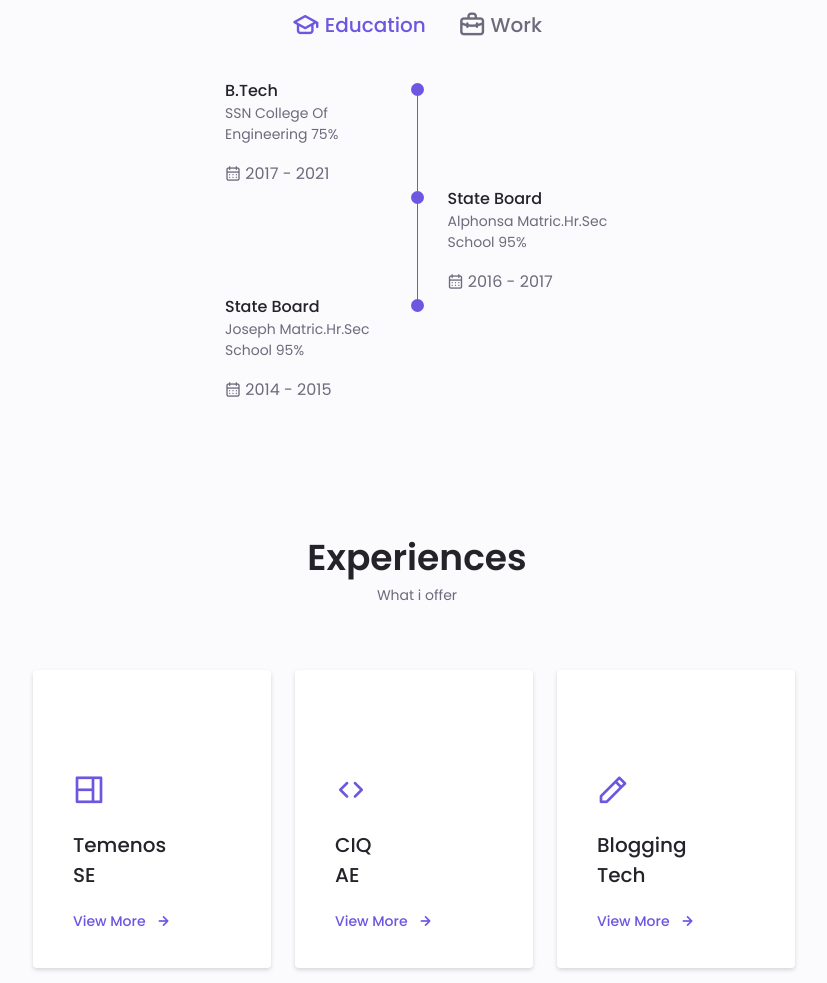
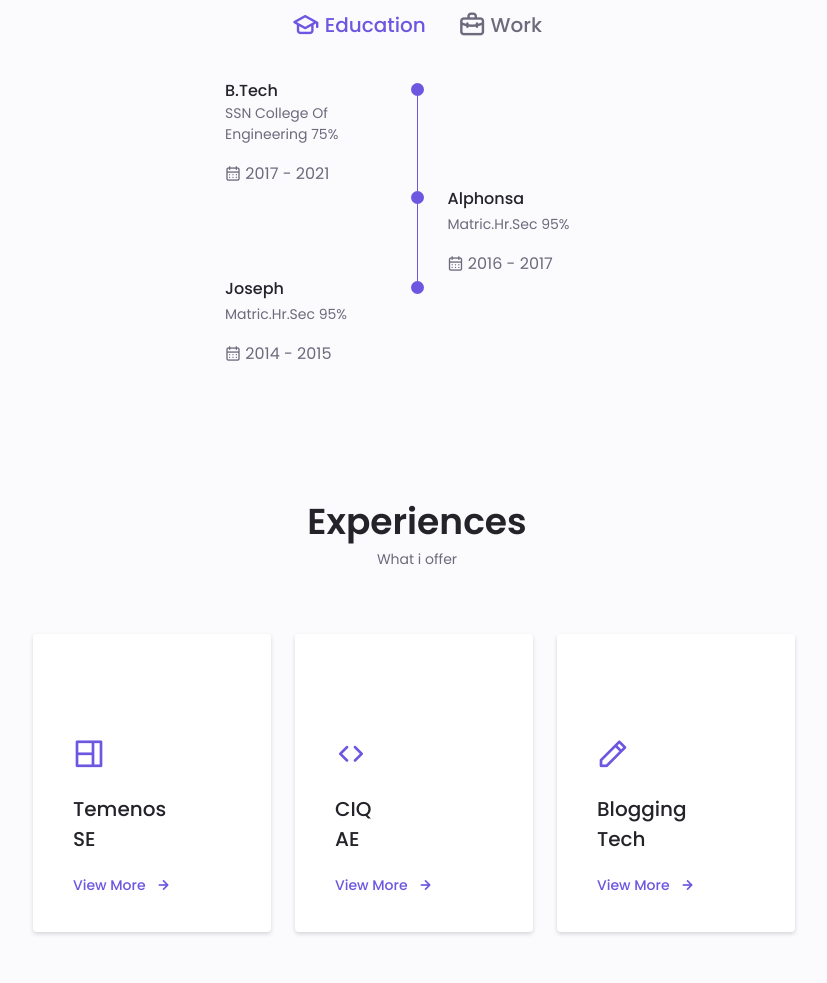
Before and after one commit to dixon66/portfolio, a plain HTML site: page index.html in a window 1280 px wide. Shown: the part 2302-3285 px from the top of the page, without its empty margins (223-1050 px from the left). Drawn offline with nearby package versions, Linux system fonts and the light colour scheme.

Commit message:
Mail template removed, new added

```diff
--- a/index.html
+++ b/index.html
@@ -377,8 +377,8 @@ I keep myself updated with tech in my domain. I am a constant learner and I beli
                             </div>
 
                             <div>
-                                <h3 class="qualification__title">State Board</h3>
-                                <span class="qualification__subtitle">Alphonsa Matric.Hr.Sec School 95%</span>
+                                <h3 class="qualification__title">Alphonsa</h3>
+                                <span class="qualification__subtitle">Matric.Hr.Sec 95%</span>
                                 <div class="qualification__calender">
                                     <i class="uil uil-calendar-alt"></i>
                                     2016 - 2017
@@ -390,8 +390,8 @@ I keep myself updated with tech in my domain. I am a constant learner and I beli
                         <!--==================== QUALIFICATION 3 ====================-->
                         <div class="qualification__data">
                             <div>
-                                <h3 class="qualification__title">State Board</h3>
-                                <span class="qualification__subtitle">Joseph Matric.Hr.Sec School 95%</span>
+                                <h3 class="qualification__title">Joseph</h3>
+                                <span class="qualification__subtitle">Matric.Hr.Sec 95%</span>
                                 <div class="qualification__calender">
                                     <i class="uil uil-calendar-alt"></i>
                                     2014 - 2015
@@ -655,7 +655,8 @@ I keep myself updated with tech in my domain. I am a constant learner and I beli
                 <i class="uil uil-envelope contact__icon"></i>
                 <div>
                     <h3 class="contact__title">Email</h3>
-                    <span class="contact__subtitle"><a href="mailto:ndixon055@gmail.com?subject=Exciting%20Opportunity%20at%20[Company]&body=Dear%20[Candidate's%20Name],%0D%0A%0D%0AI'm%20[Your%20Name],%20[Your%20Position]%20at%20[Company].%20I%20hope%20this%20message%20finds%20you%20well.%20I%20am%20writing%20to%20inform%20you%20about%20an%20incredible%20opportunity%20at%20[Company].%20We're%20thrilled%20about%20our%20upcoming%20[Technology/Project],%20and%20we%20believe%20your%20skills%20and%20expertise%20could%20be%20instrumental%20in%20its%20success.%0D%0A%0D%0AI%20would%20be%20delighted%20to%20discuss%20this%20further%20with%20you%20at%20your%20earliest%20convenience.%20Looking%20forward%20to%20potentially%20welcoming%20you%20to%20our%20team.%0D%0A%0D%0AWarm%20regards,%0D%0A%0D%0A[Your%20Full%20Name]%0D%0A[Your%20Position]%0D%0A[Company%20Name]">ndixon055@gmail.com</a>
+                    <span class="contact__subtitle"><a href="mailto:ndixon055@gmail.com?body=Hello%20there%2C%0A%0AI%20hope%20this%20message%20finds%20you%20well.%20Let's%20catch%20up%20soon!">ndixon055@gmail.com</a>
+
                     </span>
                 </div>
             </div>
@@ -753,7 +754,7 @@ I keep myself updated with tech in my domain. I am a constant learner and I beli
                         class="footer__social">
                         <i class="uil uil-linkedin-alt"></i>
                     </a>
-                    <a href="mailto:ndixon055@gmail.com?subject=Exciting%20Opportunity%20at%20[Company]&body=Dear%20[Candidate's%20Name],%0D%0A%0D%0AI'm%20[Your%20Name],%20[Your%20Position]%20at%20[Company].%20I%20hope%20this%20message%20finds%20you%20well.%20I%20am%20writing%20to%20inform%20you%20about%20an%20incredible%20opportunity%20at%20[Company].%20We're%20thrilled%20about%20our%20upcoming%20[Technology/Project],%20and%20we%20believe%20your%20skills%20and%20expertise%20could%20be%20instrumental%20in%20its%20success.%0D%0A%0D%0AI%20would%20be%20delighted%20to%20discuss%20this%20further%20with%20you%20at%20your%20earliest%20convenience.%20Looking%20forward%20to%20potentially%20welcoming%20you%20to%20our%20team.%0D%0A%0D%0AWarm%20regards,%0D%0A%0D%0A[Your%20Full%20Name]%0D%0A[Your%20Position]%0D%0A[Company%20Name]" aria-label="footer__social" target="_blank"
+                    <a href="mailto:ndixon055@gmail.com?body=Hello%20there%2C%0A%0AI%20hope%20this%20message%20finds%20you%20well.%20Let's%20catch%20up%20soon!" aria-label="footer__social" target="_blank"
                         class="footer__social">
                         <i class="uil uil-envelope-alt"></i>
                     </a>
```
